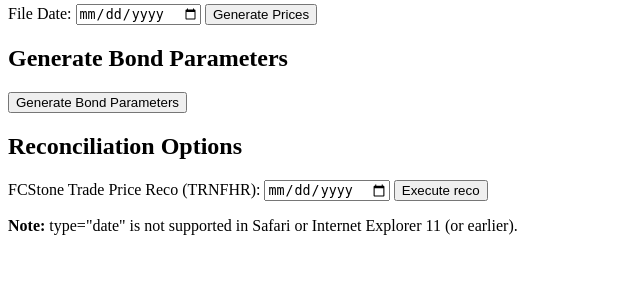
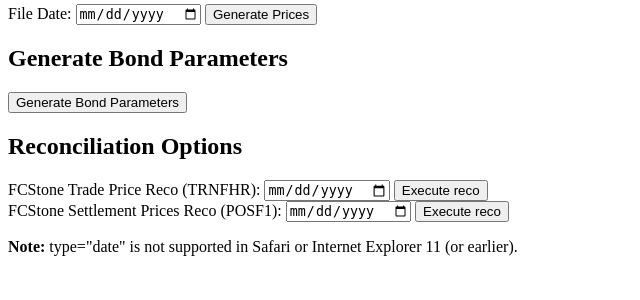
Before and after one commit to lastseenjustnow/flask-demo, a Flask app: page / in a window 1280 px wide. Shown: the part 198-498 px from the top of the page, without its empty margins (0-640 px from the left). Run offline with Flask 2, Linux system fonts and the light colour scheme.

Commit message:
Reco settlement prices implemented

```diff
--- a/server.py
+++ b/server.py
@@ -16,6 +16,7 @@
 import datetime
 import decimal
 import requests
+
 
 class ResultsTable(Table):
     info = Col('Info')
@@ -134,6 +135,7 @@
         if isinstance(x, decimal.Decimal):
             return str(x)
         return (x)
+
     columns = [],
     items = [],
     columns = [key[0] for key in cursor.description]
@@ -167,8 +169,9 @@
     print(securityCode)
     print(otherCode)
 
-    rows = cursor.execute("SELECT T1.SecurityCode as ContractCode, S.securityname, (T.MktValue/(S.MarketLot*T.QTY)) AS TradePrice,S.securityCode, * FROM jsoham..TRADES T INNER JOIN jsoham..SECURITYMASTER S ON T.SecurityCode=S.SecurityCode INNER JOIN JSOHAM..SECURITYMASTERT1 T1 ON S.TICKER=T1.SecurityCode WHERE T.tradedate between '" +
-                          fromDate + "' and '" + toDate + "' and T.othercode " + otherCode + " and T.clientcode " + clientCode + " and T.securitycode " + securityCode + " ").fetchall()
+    rows = cursor.execute(
+        "SELECT T1.SecurityCode as ContractCode, S.securityname, (T.MktValue/(S.MarketLot*T.QTY)) AS TradePrice,S.securityCode, * FROM jsoham..TRADES T INNER JOIN jsoham..SECURITYMASTER S ON T.SecurityCode=S.SecurityCode INNER JOIN JSOHAM..SECURITYMASTERT1 T1 ON S.TICKER=T1.SecurityCode WHERE T.tradedate between '" +
+        fromDate + "' and '" + toDate + "' and T.othercode " + otherCode + " and T.clientcode " + clientCode + " and T.securitycode " + securityCode + " ").fetchall()
 
     def to_datetime(x):
         if isinstance(x, datetime.datetime):
@@ -176,6 +179,7 @@
         if isinstance(x, decimal.Decimal):
             return str(x)
         return (x)
+
     columns = [],
     items = [],
     columns = [key[0] for key in cursor.description]
@@ -186,25 +190,40 @@
     return jsonify(j)
 
 
-@ app.route('/generate_prices', methods=['GET', 'POST'])
+@app.route('/generate_prices', methods=['GET', 'POST'])
 def generate_prices():
     res = ResultsTable([ResultInfo(x)
                         for x in security_prices.logic(request.form['File Date'])])
     return render_template('results.html', table=res)
 
-@ app.route('/generate_bond_parameters', methods=['GET', 'POST'])
+
+@app.route('/generate_bond_parameters', methods=['GET', 'POST'])
 def generate_bond_parameters():
     data = {}
     requests.post("http://localhost:8080/api/experimental/dags/bbg_bonds/dag_runs", data=json.dumps(data))
     res = ResultsTable([ResultInfo("Request to Bloomberg has been sent.")])
     return render_template('results.html', table=res)
 
-@ app.route('/reco_fcstone_trade_price', methods=['GET', 'POST'])
+
+@app.route('/reco_fcstone_trade_price', methods=['GET', 'POST'])
 def reco_fcstone_trade_price():
     data = {"conf": {"to_date": request.form['fcst_trade_price']}}
-    requests.post("http://localhost:8080/api/experimental/dags/Reco_FCStone_trade_price/dag_runs", data=json.dumps(data))
-    res = ResultsTable([ResultInfo("Command has been passed to a server. File will have been delivered to email in a few minutes.")])
+    requests.post("http://localhost:8080/api/experimental/dags/Reco_FCStone_trade_price/dag_runs",
+                  data=json.dumps(data))
+    res = ResultsTable(
+        [ResultInfo("Command has been passed to a server. File will have been delivered to email in a few minutes.")])
     return render_template('results.html', table=res)
+
+
+@app.route('/reco_fcstone_settlement_prices', methods=['GET', 'POST'])
+def reco_fcstone_settlement_prices():
+    data = {"conf": {"to_date": request.form['fcst_settl_prices']}}
+    requests.post("http://localhost:8080/api/experimental/dags/Reco_FCStone_settlement_prices/dag_runs",
+                  data=json.dumps(data))
+    res = ResultsTable(
+        [ResultInfo("Command has been passed to a server. File will have been delivered to email in a few minutes.")])
+    return render_template('results.html', table=res)
+
 
 if __name__ == '__main__':
     app.secret_key = 'super secret key'
--- a/templates/index.html
+++ b/templates/index.html
@@ -31,6 +31,11 @@
     <input type="date" id="fcst_trade_price" name="fcst_trade_price">
     <input type="submit" name="Execute reco" value="Execute reco">
 </form>
+<form method=post action="/reco_fcstone_settlement_prices">
+    <label for="fcst_settl_prices">FCStone Settlement Prices Reco (POSF1):</label>
+    <input type="date" id="fcst_settl_prices" name="fcst_settl_prices">
+    <input type="submit" name="Execute reco" value="Execute reco">
+</form>
 
 <p><strong>Note:</strong> type="date" is not supported in Safari or Internet Explorer 11 (or earlier).</p>
 
```
